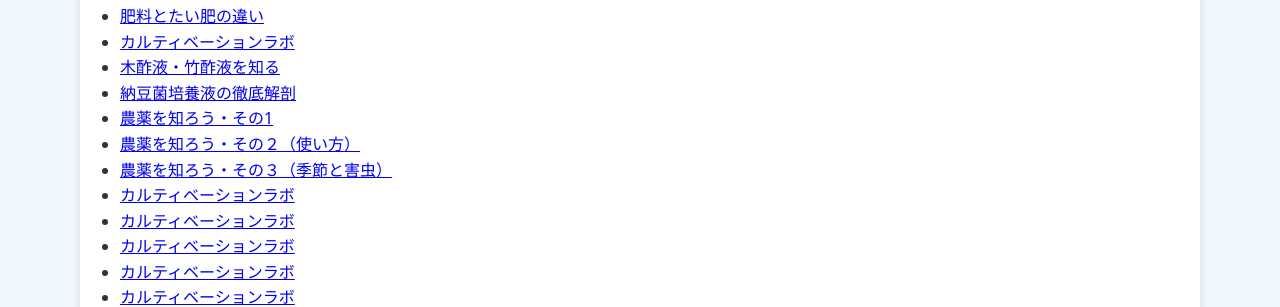
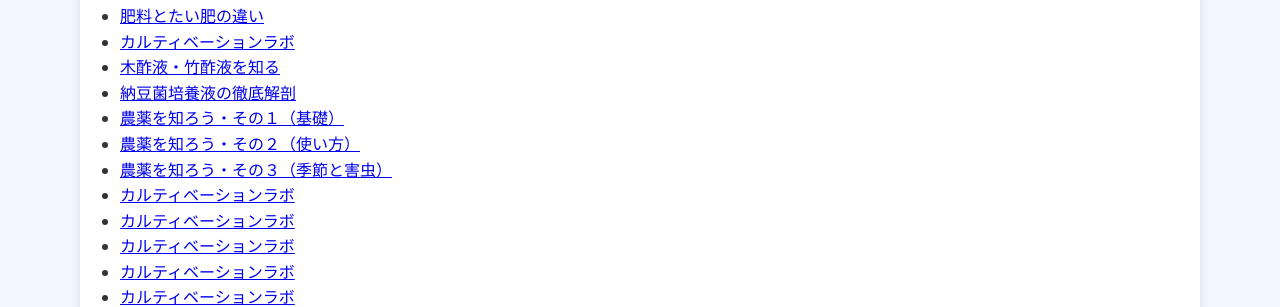
Before and after one commit to shiitake-garden/shiitake-garden.github.io, a Jekyll site: the page built from column/index.html, in a window 1280 px wide. Shown: the part 427-734 px from the top of the page. Built offline with Jekyll 4.4.1, drawn with Linux system fonts in a browser that asks for light colours.

Commit message:
Update column_nouyaku.html

```diff
--- a/column/column_nouyaku.html
+++ b/column/column_nouyaku.html
@@ -1,6 +1,6 @@
 ---
 layout: default_care
-title: 農薬を知ろう・その1
+title: 農薬を知ろう・その１（基礎）
 ---
 
 
```
